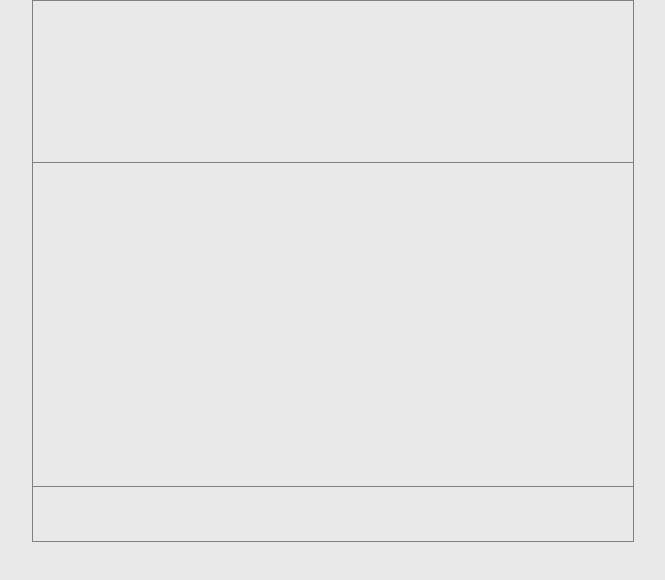
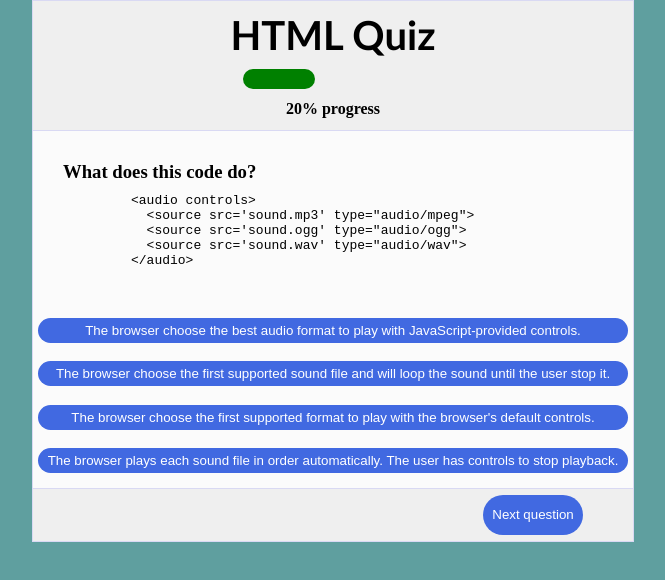
Before and after one commit to Keioon/smallQuiz, a plain HTML site: page index.html in a window 1280 px wide. Shown: the whole page, without its empty margins (307-972 px from the left). Drawn offline with Linux system fonts and the light colour scheme.

Commit message:
Added first page

```diff
--- a/index.html
+++ b/index.html
@@ -10,13 +10,34 @@
 <body>
   <main class="container">
     <header>
-
+      <h1>HTML Quiz</h1>
+      <div class="progressBar">
+        <progress value="100" max="100"></progress>
+      </div>
+      <p>20% progress</p>
     </header>
     <section>
-
+      <div class="questionBox">
+        <h3 class="question">What does this code do?</h3>
+        <pre>
+          &lt;audio controls&gt;
+            &lt;source src='sound.mp3' type="audio/mpeg"&gt;
+            &lt;source src='sound.ogg' type="audio/ogg"&gt;
+            &lt;source src='sound.wav' type="audio/wav"&gt;
+          &lt;/audio&gt;
+        </pre>
+      </div>
+      <div class="answerBox">
+        <ul>
+          <li><button class="answer" value="a">The browser choose the best audio format to play with JavaScript-provided controls.</button></li>
+          <li><button class="answer" value="b">The browser choose the first supported sound file and will loop the sound until the user stop it.</button></li>
+          <li><button class="answer" value="c">The browser choose the first supported format to play with the browser's default controls.</button></li>
+          <li><button class="answer" value="d">The browser plays each sound file in order automatically. The user has controls to stop playback.</button></li>
+        </ul>
+      </div>
     </section>
     <footer>
-
+      <button>Next question</button>
     </footer>
   </main>
 </body>
--- a/scss/_main.scss
+++ b/scss/_main.scss
@@ -4,7 +4,7 @@
 }
 
 body {
-  background-color: #e9e9e9;
+  background-color: #5F9F9F;
   width: 100%;
   height: 100%;
   text-align: center;
@@ -17,26 +17,117 @@ body {
   max-width: 600px;
   max-height: 800px;
   display: flex;
-  border: 1px gray solid;
+  border: 1px $border-color solid;
   flex-direction: column;
 
   header {
     width: 100%;
     display: block;
-    flex-grow: 3;
+    flex-grow: 1;
+    background-color: $header-backgroundColor;
+
+    h1 {
+      padding-top: 10px;
+      text-align: center;
+      font-family: 'Gill Sans', 'Gill Sans MT', Calibri, 'Trebuchet MS', sans-serif;
+      font-size: 40px;
+    }
+
+    .progressBar {
+      width: 30%;
+      margin: 10px auto;
+      text-align: left;
+
+      progress {
+        padding: 10px;
+        width: 40%;
+        z-index: 2;
+        background-color: green;
+        border-radius: 10px;
+      }
+    }
+
+    p {
+      font-weight: bold;
+    }
   }
 
   section {
     width: 100%;
-    border-top: 1px gray solid;
-    border-bottom: 1px gray solid;
-    display: block;
+    border-top: 1px $border-color solid;
+    border-bottom: 1px $border-color solid;
+    display: flex;
+    flex-direction: column;
+    background-color: $section-backgroundColor;
     flex-grow: 6;
+    text-align: left;
+
+    .questionBox {
+      padding: 20px;
+
+      h3 {
+        padding: 10px;
+      }
+    }
+
+    .answerBox {
+      justify-items: center;
+      flex-grow: 1;
+      padding: 5px;
+      display: flex;
+
+      ul {
+        display: flex;
+        width: 100%;
+        flex-wrap: wrap;
+
+        li {
+          list-style-type: none;
+          width: 100%;
+          display: flex;
+          height: 25%;
+
+          button {
+            width: 100%;
+            border-radius: 20px;
+            padding: 5px 0;
+            border: none;
+            background-color: $button-color;
+            margin: auto;
+            color: $font-color;
+
+            &:hover {
+              cursor: pointer;
+              opacity: 0.9;
+            }
+          }
+        }
+      }
+    }
   }
 
   footer {
     width: 100%;
     display: block;
     flex-grow: 1;
+    background-color: $header-backgroundColor;
+    display: flex;
+    justify-content: flex-end;
+    align-items: center;
+
+    button {
+      margin-right: 50px;
+      border-radius: 20px;
+      width: 100px;
+      height: 40px;
+      background-color: $button-color;
+      border: none;
+      color: $font-color;
+
+      &:hover {
+        cursor: pointer;
+        opacity: 0.9;
+      }
+    }
   }
 }
--- /dev/null
+++ b/scss/_variables.scss
@@ -0,0 +1,6 @@
+$header-backgroundColor: #efefef;
+$section-backgroundColor: #fbfbfb;
+
+$border-color: #D9D9F3;
+$button-color: royalblue;
+$font-color: white;
--- a/scss/style.scss
+++ b/scss/style.scss
@@ -1 +1,2 @@
+@import 'variables';
 @import 'main';
```
Also changed, not shown: css/style.css, 1 other file.
